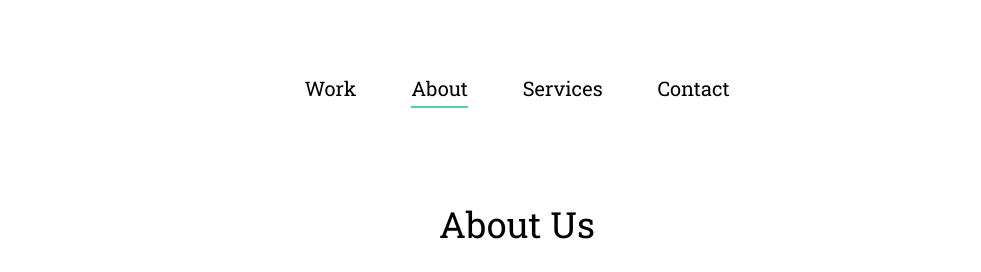
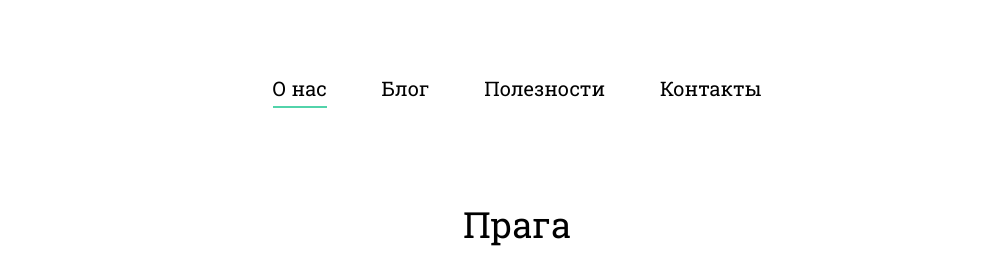
Before and after one commit to ostalgorova/travelblog, a plain HTML site: page insider.html in a window 1280 px wide. Shown: the top 272 px of the page, 123-1104 px from the left. Drawn offline with Linux system fonts and the light colour scheme; files whose address does not match are found by name.

Commit message:
Изменила название в странице поста

```diff
--- a/insider.html
+++ b/insider.html
@@ -74,10 +74,10 @@
 						</div>
 						<div class="col-md-6">
 							<ul class="nav text-center">
-								<li><a href="index.html"><span>Work</span></a></li>
-								<li class="active"><a href="inside.html">About</a></li>
-								<li><a href="services.html">Services</a></li>
-								<li><a href="contact.html">Contact</a></li>
+								<li class="active"><a href="index.html"><span>О нас</span></a></li>
+								<li><a href="insider.html">Блог</a></li>
+								<li><a href="services.html">Полезности</a></li>
+								<li><a href="contact.html">Контакты</a></li>
 							</ul>
 						</div>
 						<div class="col-md-3">
@@ -97,7 +97,7 @@
 				<div class="row">
 					<div class="col-lg-6 col-lg-offset-3 col-md-8 col-md-offset-2 text-center">
 						<div class="intro animate-box">
-							<h1>About Us</h1>
+							<h1>Прага</h1>
 							<h2>We are web agency based in London &amp; we love functional &amp; meaningful design.</h2>
 						</div>
 					</div>
```
